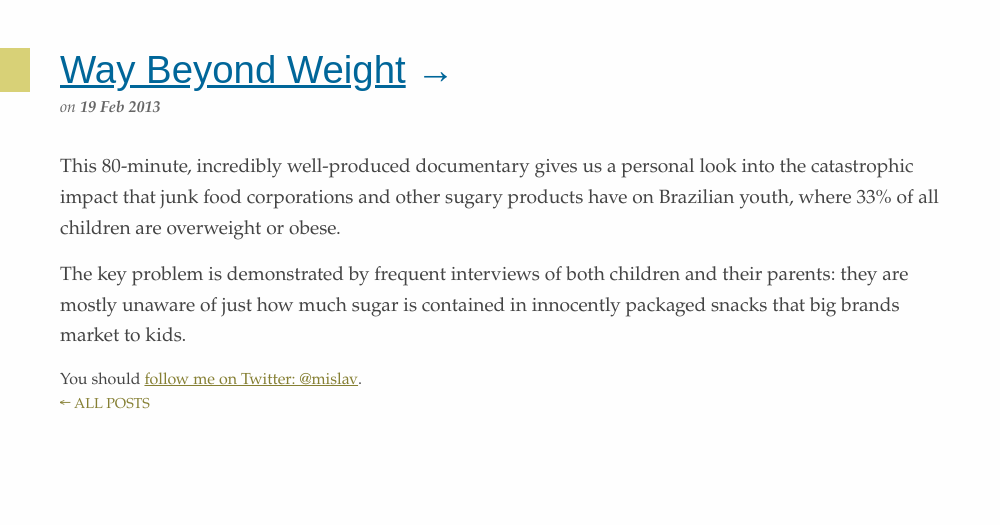
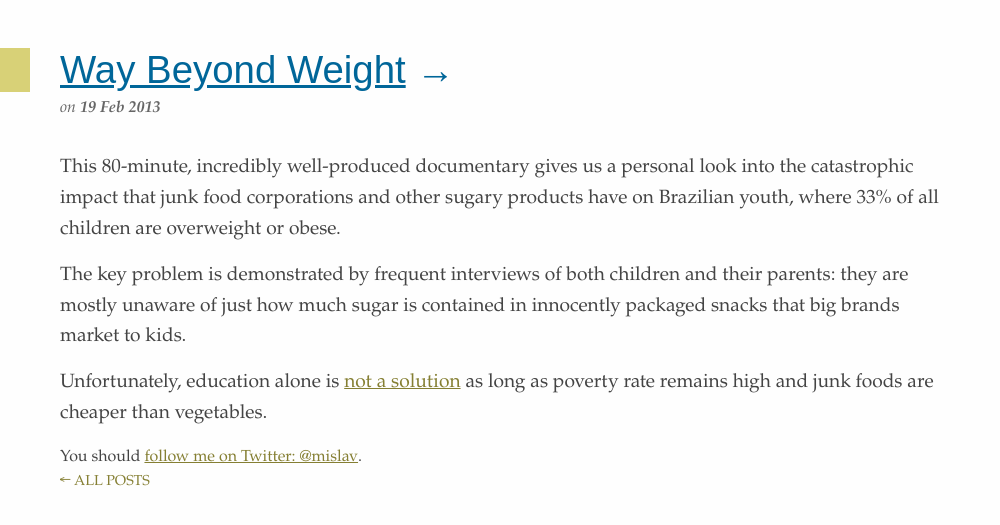
Before and after one commit to mislav/blog, a Jekyll site: the page built from _posts/2013-02-19-way-beyond-weight.md, in a window 1280 px wide. Shown: the top 525 px of the page, without its empty margins (0-1000 px from the left). Built offline with Jekyll 4.4.1, drawn with Linux system fonts in a browser that asks for light colours; Markdown is read by kramdown in place of the engine named in the settings.

Commit message:
addendum to Way Beyond Weight

```diff
--- a/_posts/2013-02-19-way-beyond-weight.md
+++ b/_posts/2013-02-19-way-beyond-weight.md
@@ -16,3 +16,9 @@ obese.
 The key problem is demonstrated by frequent interviews of both children and
 their parents: they are mostly unaware of just how much sugar is contained in
 innocently packaged snacks that big brands market to kids.
+
+Unfortunately, education alone is [not a solution][] as long as poverty rate
+remains high and junk foods are cheaper than vegetables.
+
+
+[not a solution]: http://www.fatnutritionist.com/index.php/if-only-poor-people-understood-nutrition/
```
